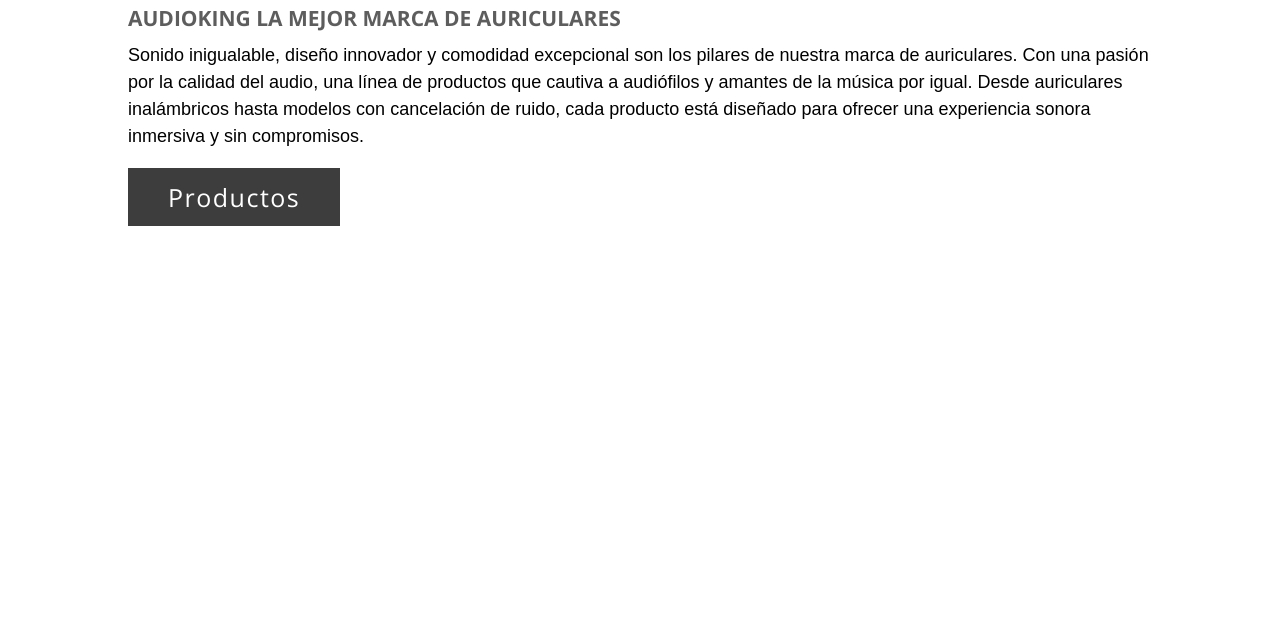
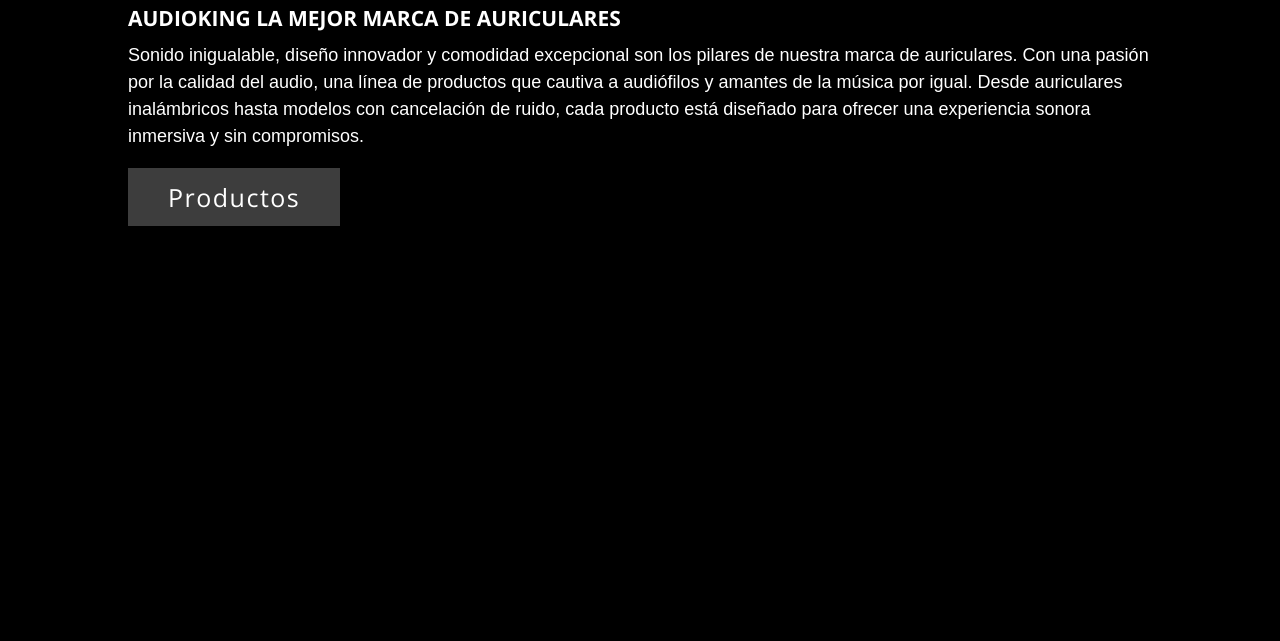
Before and after one commit to Bauty23/PreEntrega2-MessinaTenca, a plain HTML site: page pages/Nosotros.html in a window 1280 px wide. Shown: the part 209-850 px from the top of the page. Drawn offline with nearby package versions, Linux system fonts and the light colour scheme; a web font is replaced by a local one.

Commit message:
Se agregaron links de compra y modifico un poco todo la pagina

```diff
--- a/css/style.css
+++ b/css/style.css
@@ -34,7 +34,7 @@
   }
 
   .body2{
-    background: white;
+    background: black;
   }
 
 
@@ -318,12 +318,14 @@
 	margin-top: 20px;
 	color:#5d5d5d;
 	font-size: 21px;
+  color: white;
 }
 .content-section .content p{
 	margin-top: 10px;
 	font-family: sans-serif;
 	font-size: 18px;
 	line-height: 1.5;
+  color: white;
 }
 .content-section .content .button{
 	margin-top: 30px;
```
Also changed, not shown: pages/productos.html (+5 -4 lines).
